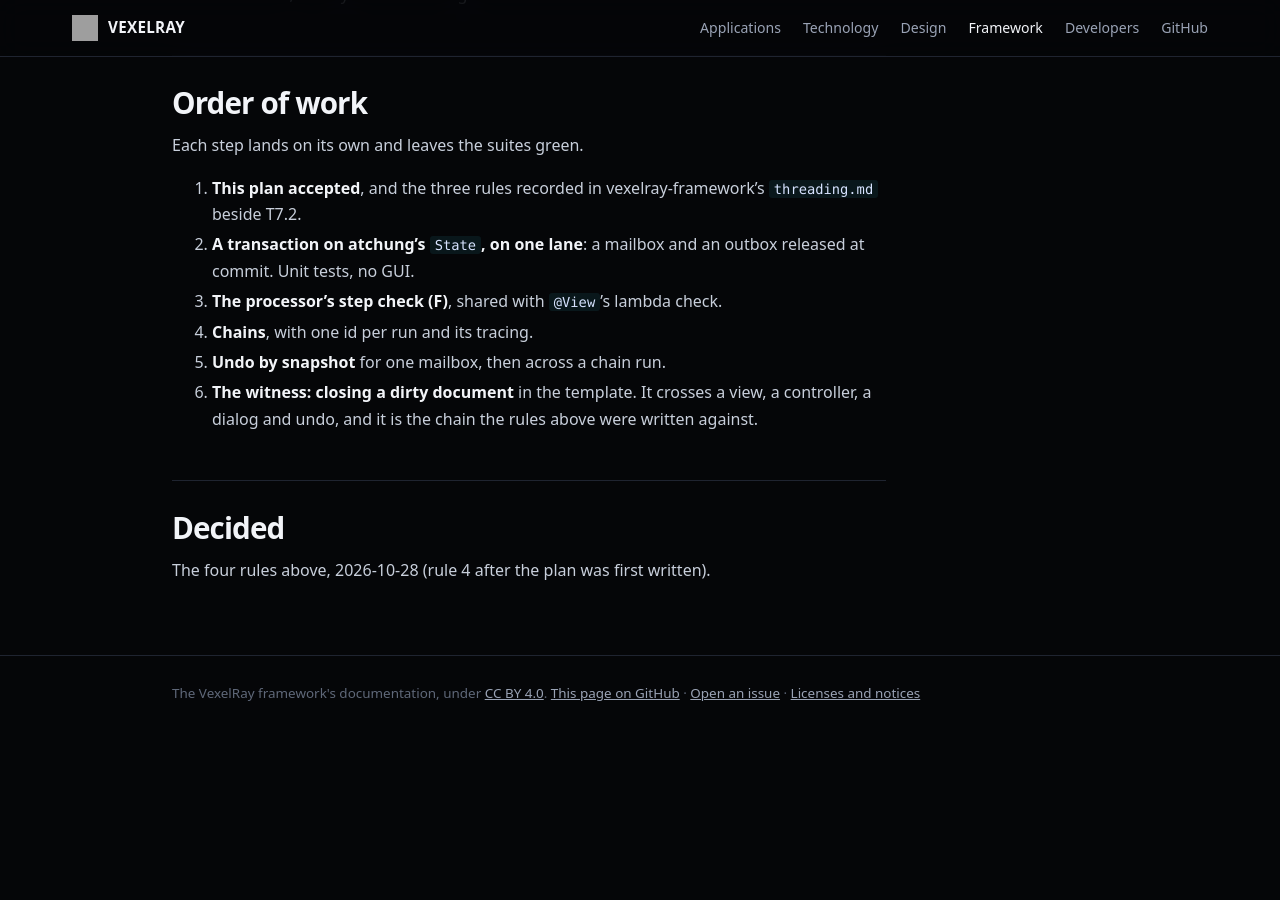
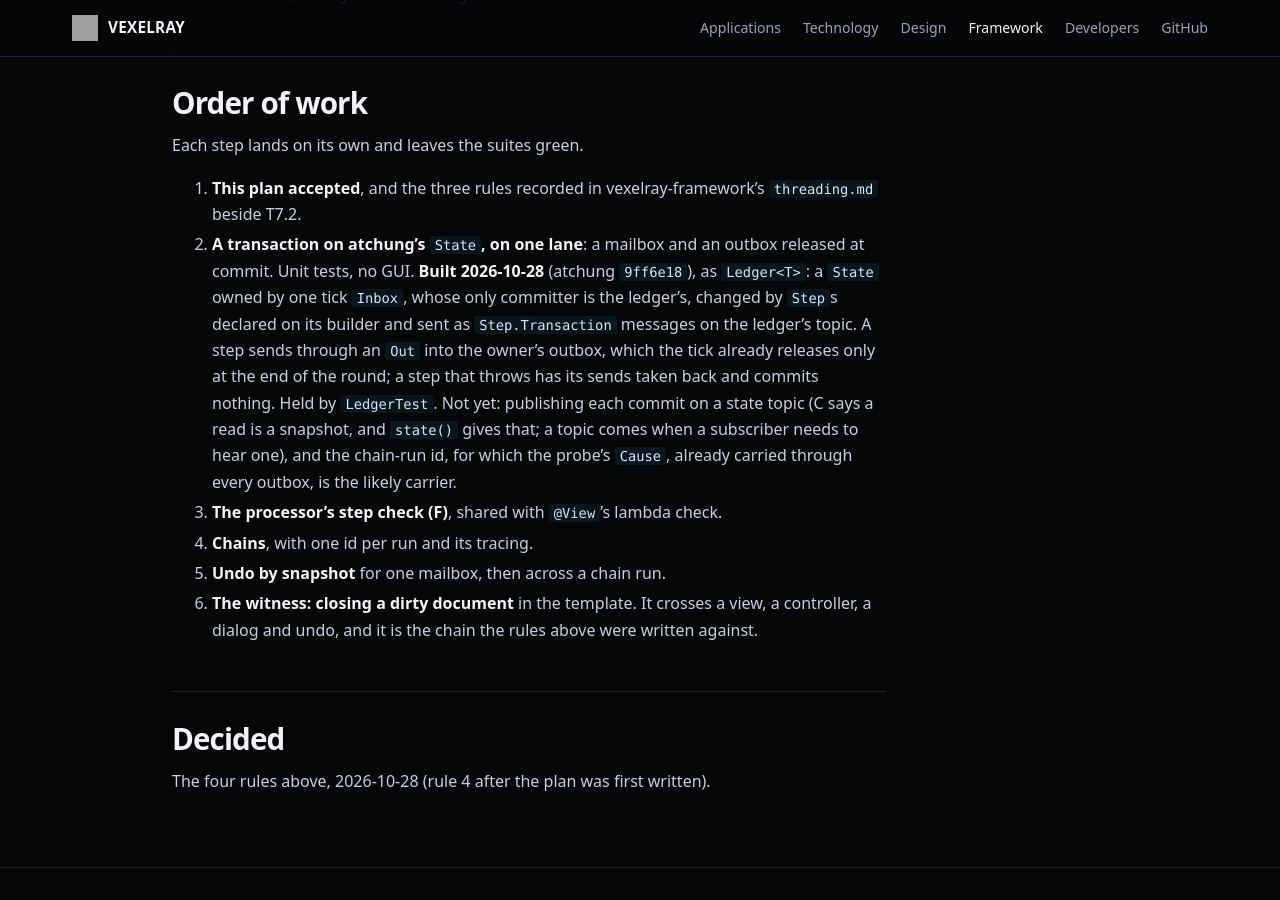
Before and after one commit to sibarum/vexelray-framework, a Jekyll site: the page built from docs/plans/chains.md, in a window 1280 px wide and 900 px high, scrolled down 5749 px. Built offline with Jekyll 4.4.1, drawn with Linux system fonts in a browser that asks for light colours; our own code applies the rules of GitHub Pages for plain Markdown files; before the commit the page ends 6500 px from its top, so only the background shows below that.

Commit message:
Chains plan: step 2 built, as atchung's Ledger
Co-Authored-By: Claude Opus 5.5 <noreply@anthropic.com>

```diff
--- a/docs/plans/chains.md
+++ b/docs/plans/chains.md
@@ -182,7 +182,13 @@ Each step lands on its own and leaves the suites green.
 
 1. **This plan accepted**, and the three rules recorded in vexelray-framework's `threading.md` beside T7.2.
 2. **A transaction on atchung's `State`, on one lane**: a mailbox and an outbox released at commit. Unit tests, no
-   GUI.
+   GUI. **Built 2026-10-28** (atchung `9ff6e18`), as `Ledger<T>`: a `State` owned by one tick `Inbox`, whose only
+   committer is the ledger's, changed by `Step`s declared on its builder and sent as `Step.Transaction` messages on
+   the ledger's topic. A step sends through an `Out` into the owner's outbox, which the tick already releases only
+   at the end of the round; a step that throws has its sends taken back and commits nothing. Held by `LedgerTest`.
+   Not yet: publishing each commit on a state topic (C says a read is a snapshot, and `state()` gives that; a topic
+   comes when a subscriber needs to hear one), and the chain-run id, for which the probe's `Cause`, already carried
+   through every outbox, is the likely carrier.
 3. **The processor's step check (F)**, shared with `@View`'s lambda check.
 4. **Chains**, with one id per run and its tracing.
 5. **Undo by snapshot** for one mailbox, then across a chain run.
```
